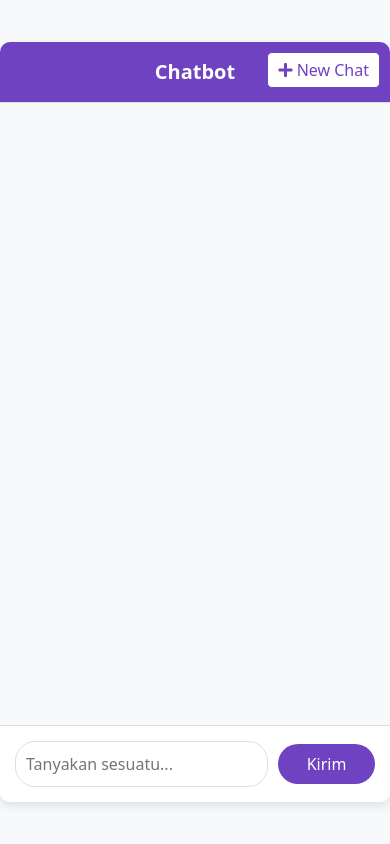
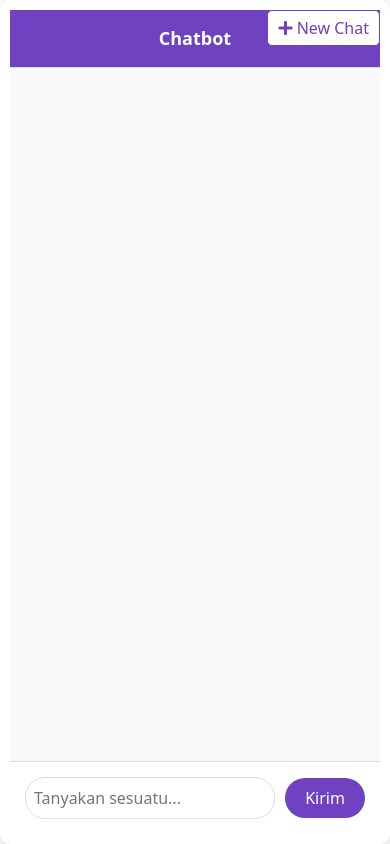
Before and after one commit to PaceKW/Haystack-RAG, a Flask app: page /chat in a window 390 px wide. Run offline with Flask 3, Linux system fonts and the light colour scheme; some libraries are stand-ins or nearby versions.

Commit message:
update: view page for chat.html

```diff
--- a/templates/chat.html
+++ b/templates/chat.html
@@ -24,8 +24,8 @@
       }
       .chat-container {
         width: 100%;
-        max-width: 600px;
-        height: 90vh;
+        max-width: 100%;
+        height: 100vh;
         background: white;
         border-radius: 10px;
         box-shadow: 0 4px 10px rgba(0, 0, 0, 0.1);
@@ -128,6 +128,20 @@
       }
       #loading-icon i {
         font-size: 16px;
+      }
+      @media (max-width: 768px) {
+        .chat-container {
+          padding: 10px;
+        }
+        .chat-header {
+          font-size: 18px;
+        }
+        .chat-input input {
+          padding: 8px;
+        }
+        .chat-input button {
+          width: 80px;
+        }
       }
     </style>
   </head>
```
Also changed, not shown: templates/upload.html (+5 -5 lines).
